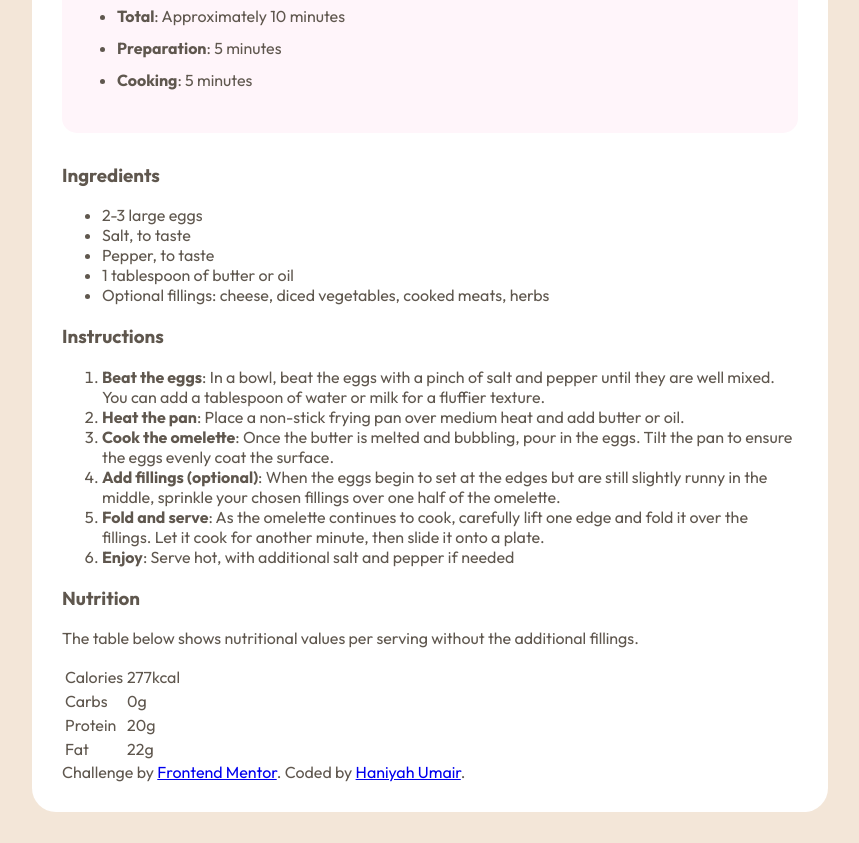
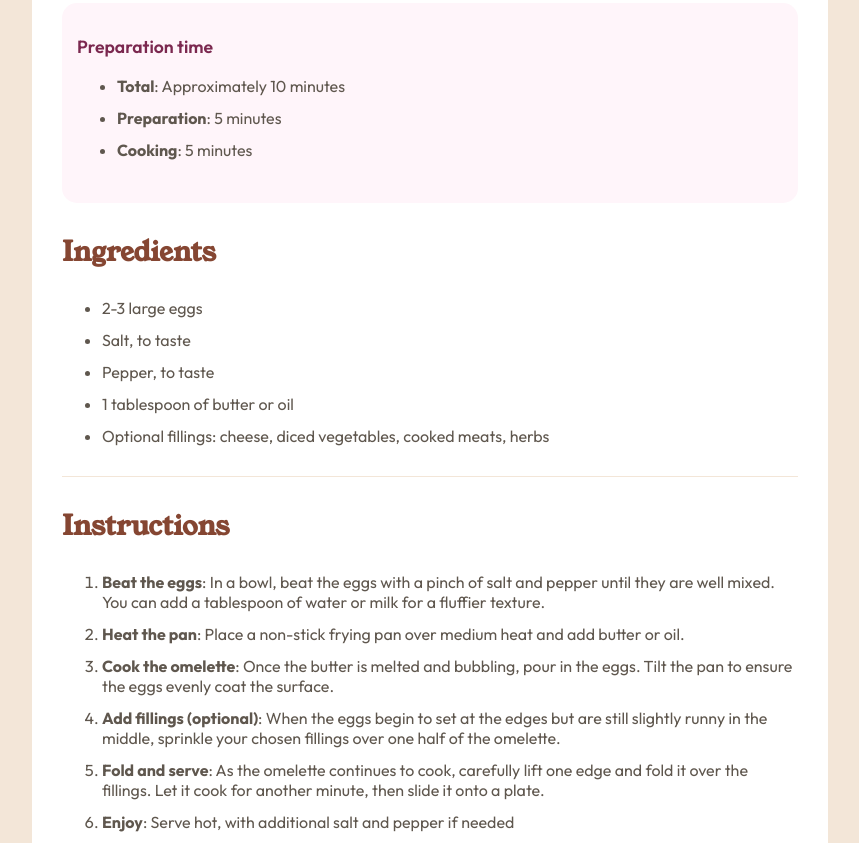
Before and after one commit to haniyahumair/Recipe-page, a plain HTML site: page index.html in a window 1280 px wide. Shown: the part 677-1520 px from the top of the page, without its empty margins (210-1069 px from the left). Drawn offline with Linux system fonts and the light colour scheme.

Commit message:
Completed CSS styling

```diff
--- a/index.html
+++ b/index.html
@@ -33,17 +33,14 @@
       to perfection, optionally filled with your choice of cheese, vegetables, or meats.</p>
     </header>
 <!--Preparation section-->
+<!--Preparation section-->
 <section class="prep-time">
-    <p class="prep-title">
-      Preparation time
-    </p>
+  <p class="prep-title">Preparation time</p>
   <ul class="prep-list">
     <li class="total"><b>Total</b>: Approximately 10 minutes</li>
     <li class="preparation"><b>Preparation</b>: 5 minutes</li>
     <li class="cooking"><b>Cooking</b>: 5 minutes</li>
   </ul>
-  </div>
-  <div class="recipe-info">
 </section>
 <!--Ingredients section-->
   <section class="ingredients">
@@ -56,6 +53,7 @@
       <li>Optional fillings: cheese, diced vegetables, cooked meats, herbs</li>
     </ul>
   </section>
+  <hr class="divider">
 <!--Instructions section-->
   <section class="instructions">
     <h3 class="instructions-title">Instructions</h3>
@@ -72,6 +70,7 @@
         <li><b>Enjoy</b>: Serve hot, with additional salt and pepper if needed</li>
     </ol>
   </section>
+  <hr class="divider">
   <!--Nutrition section-->
   <section class="nutrition">
     <h3 class="nutrition-title">Nutrition</h3>
--- a/style.css
+++ b/style.css
@@ -27,6 +27,7 @@ main{
   justify-content: center;
   align-items: center;
   padding: 50px 20px;
+  margin: 70px 0;
 
 }
 
@@ -76,3 +77,55 @@ header p{
 .prep-list li:last-child {
     margin-bottom: 0;
 }
+
+.ingredients-title, .instructions-title, .nutrition-title{
+    font-family: 'Young Serif', sans-serif;
+    color: var(--text-brown);
+    font-size: 1.7rem;
+}
+
+.ingredients-list li, .instructions-list li{
+    margin-bottom: 12px;
+}
+
+hr.divider{
+    border: none;
+    height: 1px;
+    width: 100%;
+    background-color: var(--primary-color);
+    margin: 30px 0;
+}
+
+.nutrition-table {
+    border-collapse: collapse;
+    width: 100%;
+    margin-bottom: 20px;
+  }
+
+  .nutrition-table td {
+    border-bottom: 1px solid var(--primary-color);
+    padding: 15px 10px;
+  }
+
+  .nutrition-table .nutrient {
+    text-align: left;
+    padding-left: 30px;
+  }
+
+  .nutrition-table .value {
+    text-align: left;
+    color: var(--text-brown);
+    font-weight: 600;
+    padding-left: 200px;
+  }
+
+  .attribution{
+    text-align: center;
+    color: var(--text-grey-brown);
+    font-size: 0.8rem;
+  }
+
+  .attribution a{
+    text-decoration: none;
+    color: var(--text-grey-brown);
+  }
```
Lines whose indentation alone changed are shown as unchanged.
